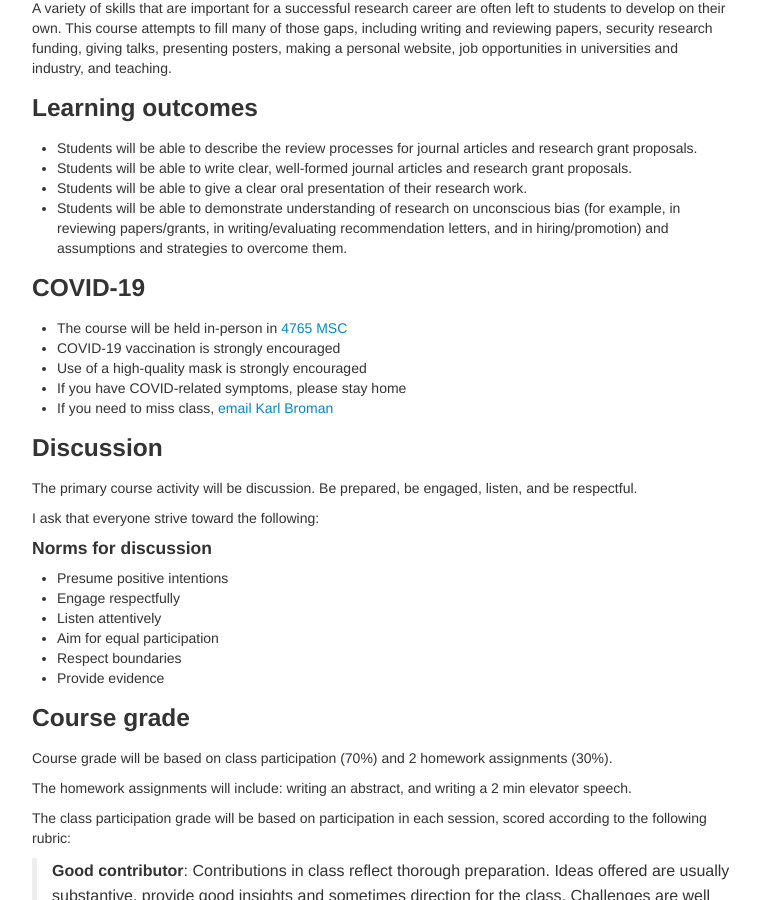
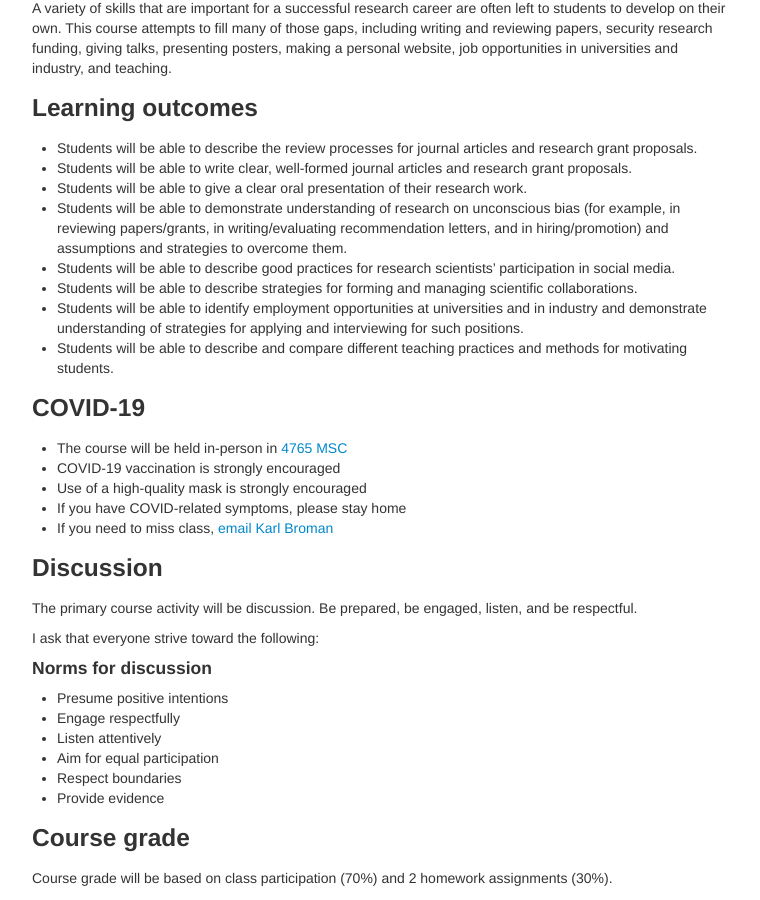
Before and after one commit to kbroman/BMI883, a Jekyll site: the page built from syllabus.md, in a window 1280 px wide and 900 px high, scrolled down 314 px. Shown: the whole window, without its empty margins (258-1018 px from the left). Built offline with Jekyll 4.4.1, drawn with Linux system fonts in a browser that asks for light colours.

Commit message:
syllabus: merge in BMI 884 learning outcomes

```diff
--- a/syllabus.md
+++ b/syllabus.md
@@ -28,6 +28,10 @@ industry, and teaching.
 - Students will be able to write clear, well-formed journal articles and research grant proposals.
 - Students will be able to give a clear oral presentation of their research work.
 - Students will be able to demonstrate understanding of research on unconscious bias (for example, in reviewing papers/grants, in writing/evaluating recommendation letters, and in hiring/promotion) and assumptions and strategies to overcome them.
+- Students will be able to describe good practices for research scientists’ participation in social media.
+- Students will be able to describe strategies for forming and managing scientific collaborations.
+- Students will be able to identify employment opportunities at universities and in industry and demonstrate understanding of strategies for applying and interviewing for such positions.
+- Students will be able to describe and compare different teaching practices and methods for motivating students.
 
 
 
```
